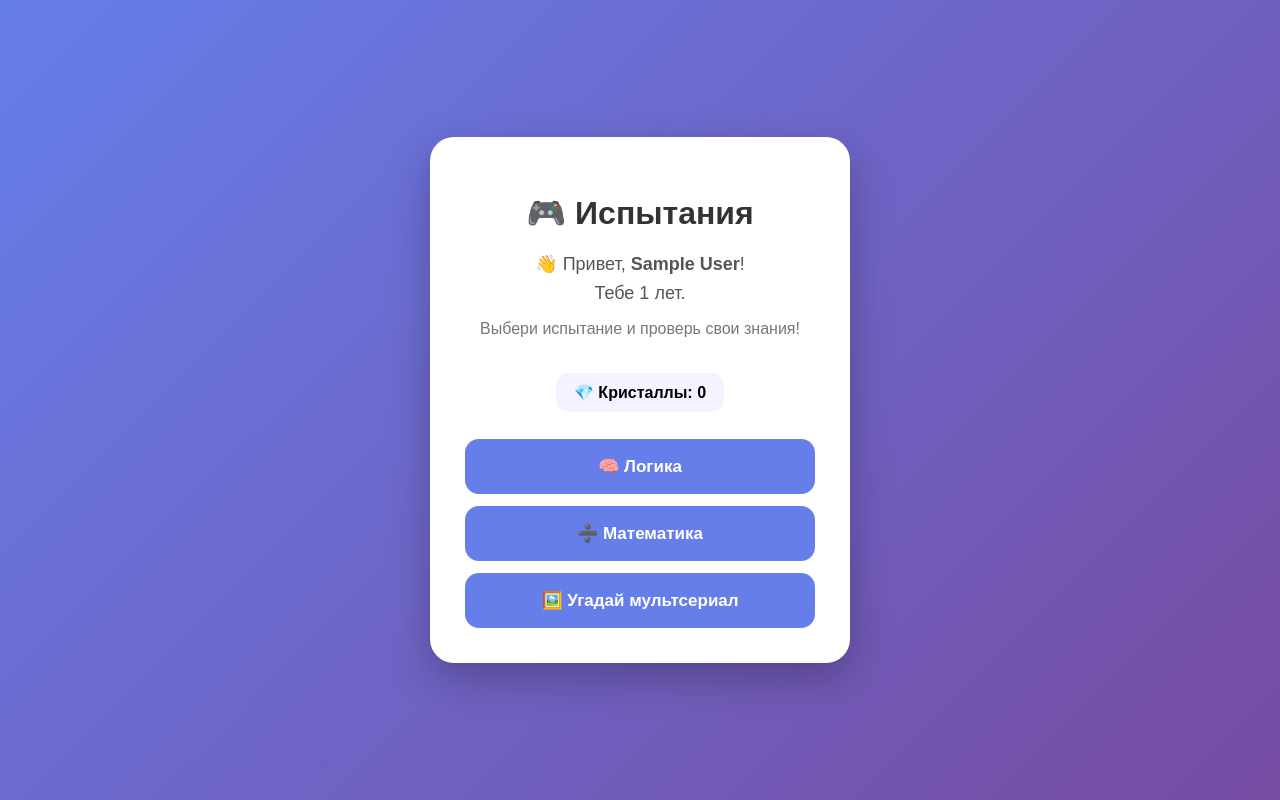
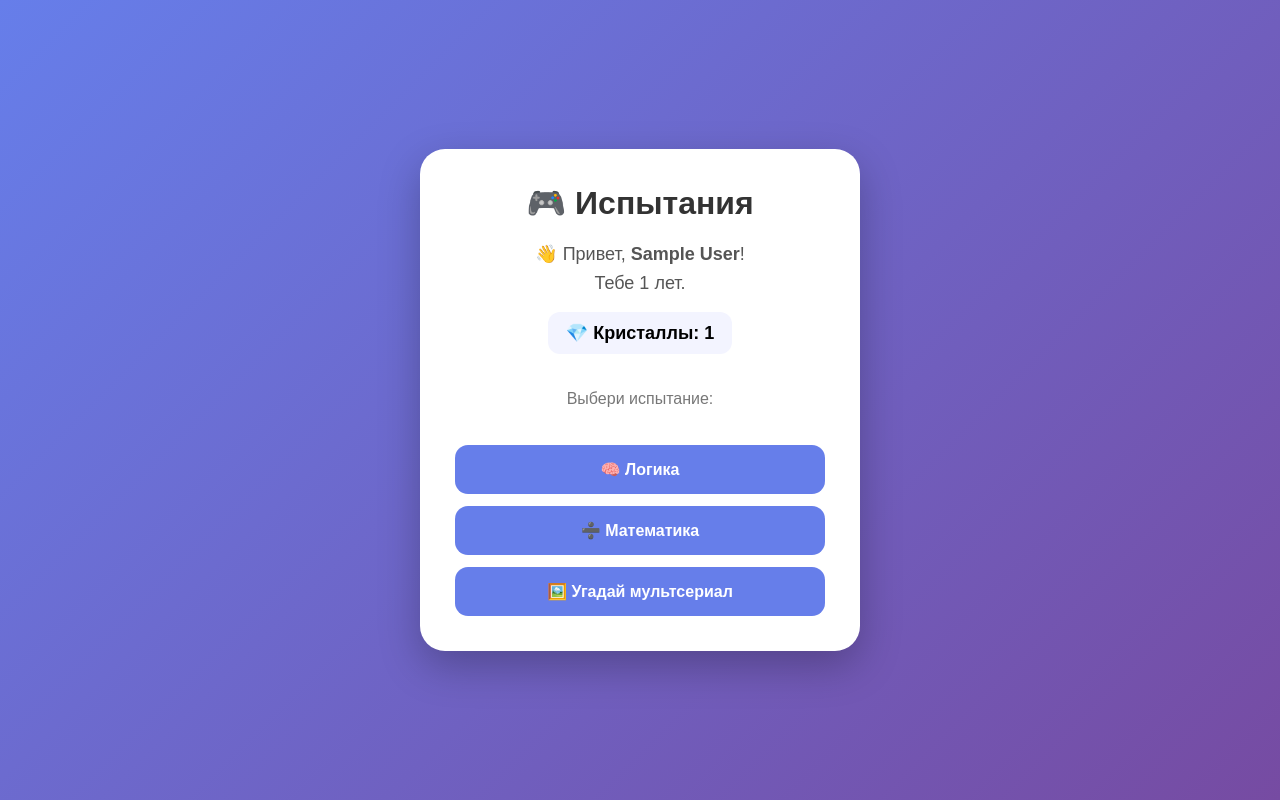
Before and after one commit to risksmoon/mysite, a Flask app: page /menu in a window 1280 px wide. Run offline with Flask 3, Linux system fonts and the light colour scheme; the visitor is signed in with stand-in values (Sample User, id 1).

Commit message:
Refactor styles and layout in index.html
Updated styles for various elements and adjusted layout.

```diff
--- a/templates/index.html
+++ b/templates/index.html
@@ -19,18 +19,21 @@
             align-items: center;
             font-family: Arial, sans-serif;
             background: linear-gradient(135deg, #667eea, #764ba2);
+            padding: 20px;
         }
 
         .game {
-            width: 420px;
+            width: 440px;
+            max-width: 100%;
             padding: 35px;
             background: white;
-            border-radius: 24px;
+            border-radius: 25px;
             box-shadow: 0 15px 40px rgba(0, 0, 0, 0.25);
             text-align: center;
         }
 
         h1 {
+            margin-top: 0;
             color: #333;
         }
 
@@ -42,7 +45,7 @@
 
         .subtitle {
             color: #777;
-            margin-bottom: 20px;
+            margin-bottom: 25px;
         }
 
         input {
@@ -50,43 +53,112 @@
             padding: 14px;
             margin-top: 10px;
             border: 2px solid #eee;
-            border-radius: 10px;
+            border-radius: 12px;
             font-size: 16px;
         }
 
-        .continue {
+        button {
+            cursor: pointer;
+        }
+
+        .continue,
+        .mode,
+        .answer,
+        .skip,
+        .restart {
             width: 100%;
-            padding: 14px;
-            margin-top: 15px;
+            padding: 15px;
+            margin-top: 12px;
             border: none;
-            border-radius: 10px;
+            border-radius: 13px;
+            font-size: 16px;
+            font-weight: bold;
+        }
+
+        .continue,
+        .mode {
             background: #667eea;
             color: white;
-            font-size: 16px;
-            font-weight: bold;
-            cursor: pointer;
+        }
+
+        .mode:hover,
+        .continue:hover {
+            opacity: 0.9;
         }
 
         .crystals {
             display: inline-block;
             padding: 10px 18px;
-            margin: 15px 0;
+            margin: 10px 0 20px;
             background: #f3f4ff;
             border-radius: 12px;
             font-weight: bold;
+            font-size: 18px;
         }
 
-        .mode {
-            width: 100%;
-            padding: 17px;
-            margin-top: 12px;
-            border: none;
-            border-radius: 14px;
-            background: #667eea;
-            color: white;
-            font-size: 17px;
+        .question {
+            font-size: 21px;
             font-weight: bold;
-            cursor: pointer;
+            color: #333;
+            margin: 25px 0;
+        }
+
+        .progress {
+            color: #777;
+            font-size: 14px;
+        }
+
+        .answer {
+            background: #f1f3ff;
+            color: #333;
+            border: 2px solid #e5e7ff;
+        }
+
+        .answer:hover {
+            background: #e5e7ff;
+        }
+
+        .skip {
+            background: #eee;
+            color: #555;
+            margin-top: 20px;
+        }
+
+        .skip:hover {
+            background: #ddd;
+        }
+
+        .message {
+            padding: 12px;
+            margin: 15px 0;
+            border-radius: 10px;
+            font-weight: bold;
+        }
+
+        .correct {
+            background: #d1fae5;
+            color: #065f46;
+        }
+
+        .wrong {
+            background: #fee2e2;
+            color: #991b1b;
+        }
+
+        .info {
+            background: #fef3c7;
+            color: #92400e;
+        }
+
+        .score {
+            font-size: 30px;
+            font-weight: bold;
+            margin: 20px 0;
+        }
+
+        .small {
+            color: #777;
+            margin-top: 15px;
         }
     </style>
 </head>
@@ -95,7 +167,7 @@
 
 <div class="game">
 
-    {% if not name %}
+    {% if page == "start" %}
 
         <h1>🎮 Испытания</h1>
 
@@ -127,7 +199,8 @@
 
         </form>
 
-    {% else %}
+
+    {% elif page == "menu" %}
 
         <h1>🎮 Испытания</h1>
 
@@ -139,25 +212,132 @@
             Тебе {{ age }} лет.
         </div>
 
+        <div class="crystals">
+            💎 Кристаллы: {{ crystals }}
+        </div>
+
         <p class="subtitle">
-            Выбери испытание и проверь свои знания!
+            Выбери испытание:
         </p>
 
-        <div class="crystals">
-            💎 Кристаллы: 0
-        </div>
-
+        <a href="{{ url_for('game', mode='logic') }}">
             <button class="mode">
                 🧠 Логика
             </button>
+        </a>
 
+        <a href="{{ url_for('game', mode='math') }}">
             <button class="mode">
                 ➗ Математика
             </button>
+        </a>
 
+        <a href="{{ url_for('game', mode='cartoon') }}">
             <button class="mode">
                 🖼️ Угадай мультсериал
             </button>
+        </a>
+
+
+    {% elif page == "question" %}
+
+        <h1>🎮 Испытание</h1>
+
+        <div class="crystals">
+            💎 {{ crystals }}
+        </div>
+
+        <div class="progress">
+            Вопрос {{ number }} из {{ total }}
+        </div>
+
+        {% if result == "correct" %}
+            <div class="message correct">
+                ✅ Правильно! +1 💎
+            </div>
+        {% elif result == "wrong" %}
+            <div class="message wrong">
+                ❌ Неправильно!
+            </div>
+        {% elif result == "skipped" %}
+            <div class="message info">
+                ⏭️ Вопрос пропущен. −1 💎
+            </div>
+        {% elif result == "no_crystals" %}
+            <div class="message info">
+                💎 У тебя нет кристаллов для пропуска.
+            </div>
+        {% endif %}
+
+        <div class="question">
+            {{ question }}
+        </div>
+
+        <form method="POST">
+
+            {% for answer in answers %}
+
+                <button
+                    class="answer"
+                    type="submit"
+                    name="answer"
+                    value="{{ answer }}"
+                >
+                    {{ answer }}
+                </button>
+
+            {% endfor %}
+
+        </form>
+
+        {% if crystals > 0 %}
+            <a href="{{ url_for('skip') }}">
+                <button class="skip">
+                    ⏭️ Пропустить за 1 💎
+                </button>
+            </a>
+        {% else %}
+            <button class="skip" disabled>
+                ⏭️ Пропустить за 1 💎
+            </button>
+        {% endif %}
+
+
+    {% elif page == "result" %}
+
+        <h1>🏆 Результат</h1>
+
+        <div class="welcome">
+            Отлично, <strong>{{ name }}</strong>!
+        </div>
+
+        <div class="score">
+            {{ score }} / {{ total }}
+        </div>
+
+        <div class="crystals">
+            💎 Кристаллы: {{ crystals }}
+        </div>
+
+        {% if score == total %}
+            <p>🔥 Идеальный результат!</p>
+        {% elif score >= total / 2 %}
+            <p>👏 Хороший результат!</p>
+        {% else %}
+            <p>💪 Попробуй ещё раз!</p>
+        {% endif %}
+
+        <a href="{{ url_for('menu') }}">
+            <button class="mode">
+                🎮 Вернуться в меню
+            </button>
+        </a>
+
+        <a href="{{ url_for('restart') }}">
+            <button class="restart">
+                🔄 Начать заново
+            </button>
+        </a>
 
     {% endif %}
 
```
Lines whose indentation alone changed are shown as unchanged.
